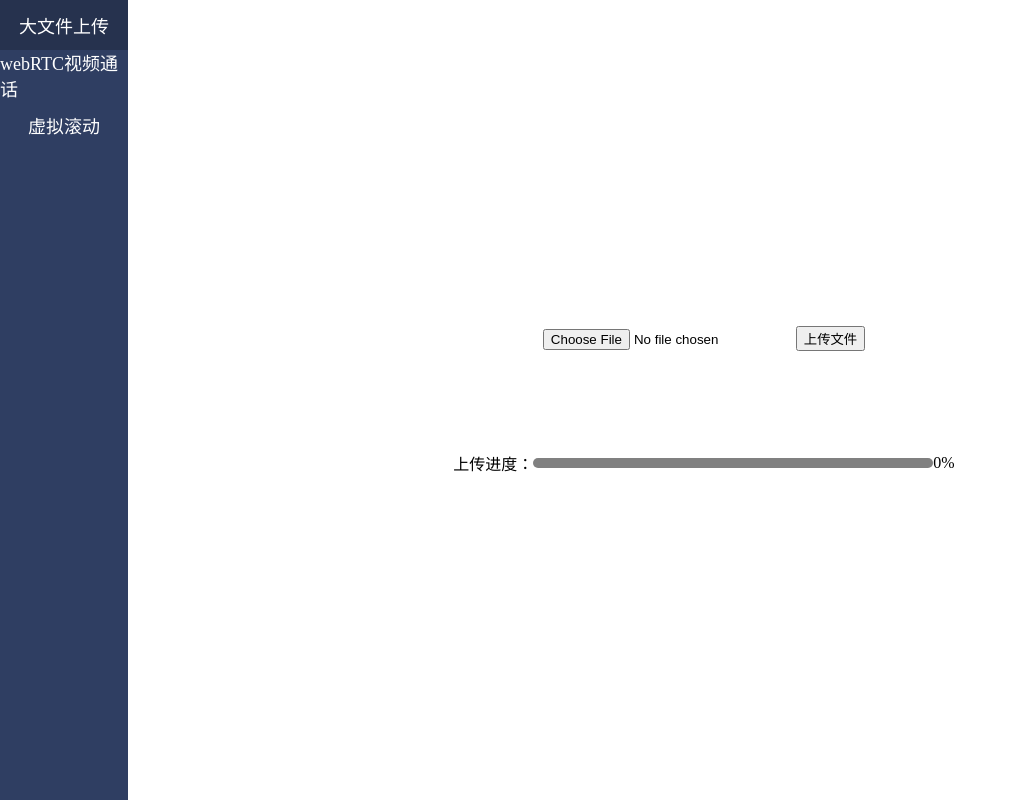
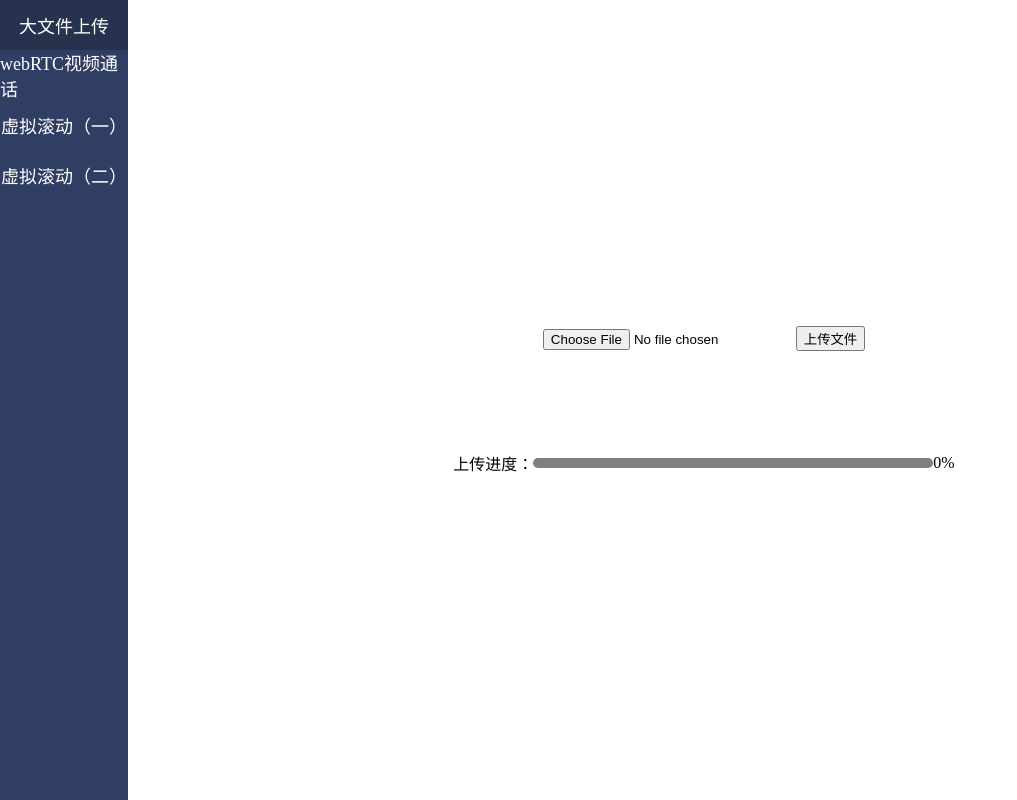
Before and after one commit to MCWBCTW/PublicFunctionsVue, a Vue app: page /#/ in a window 1280 px wide. Shown: the whole page, without its empty margins (0-1017 px from the left). Built offline with nearby package versions, Linux system fonts and the light colour scheme.

Commit message:
虚拟滚动实现1

```diff
--- a/src/router/index.ts
+++ b/src/router/index.ts
@@ -33,6 +33,15 @@ const routes: Array<RouteRecordRaw> = [
                     keepAlive: true,
                 }
             },
+            {
+                path: '/virtualScrollingSecond',
+                name: 'virtualScrollingSecond',
+                component: () => import('../views/children/virtualScrollingSecond.vue'),
+                meta: {
+                    requireAuth: true,
+                    keepAlive: true,
+                }
+            },
         ]
     },
 ]
--- a/src/views/children/virtualScrolling.vue
+++ b/src/views/children/virtualScrolling.vue
@@ -1,8 +1,8 @@
 <template>
     <div class="wrapper" @scroll="contentScroll">
         <div class="background" :style="{height:`${ contentHeight }px`}"></div>
-        <div class="list">
-            <div class="line" v-for="item in data.data" :key="item.id">
+        <div class="list" :style="{transform: `translateY(${scrollTop}px)`}">
+            <div class="line" v-for="item in ergodicData.data" :key="item.id" :style="{height: `${lineHeight}px`}">
                 <span>{{ item.id }}</span>
                 <span>{{ item.msg }}</span>
             </div>
@@ -21,39 +21,37 @@
         id: number
         msg: string
     }
-
-    let data: Idata = reactive({data: []});
-
-    let contentHeight: Ref<number> = ref(0);
+    let scrollTop: Ref<number> = ref(0); // 滚动隐藏的高度
+    let data: Idata = reactive({data: []}); // 全部数据数组
+    let ergodicData: Idata = reactive({data: []}); // 遍历的数组
+    let lineHeight: number = 50; // 单项行高
+    let contentHeight: Ref<number> = ref(0); // 全部数据列表应占高度
 
     function getData () {
         CreateRequest('GET', '/get/oneHundredThousand').then((res: any) => {
-            // if(data.data.length == 0){
-            //     data.data = res.data;
-            // }
-            for(let i = 0; i < 100; i++){
-                data.data.push({
-                    id: i,
-                    msg: Math.random() + ''
-                })
+            if(data.data.length == 0){
+                data.data = res.data;
             }
-            contentHeight.value = 100000 * 50;
+            contentHeight.value = data.data.length * 50;
+            ergodicData.data = data.data.slice(0, 16)
         })
     }
 
     getData();
+
 
     /**
      * 单条数据高度为 50 px
      * 数据长度为十万条，列表总高度 5000000 px
      *
      */
-
-
     function contentScroll(e: any){
         let top: number = e.srcElement.scrollTop;
+        let start = Math.round(top / lineHeight);
+        let end = start + 16;
+        ergodicData.data = data.data.slice(start, end)
+        scrollTop.value = top;
     }
-
 
     /**
      * 二分查找法
@@ -78,7 +76,6 @@
         }
         return -1
     }
-    console.log(binarySearch([1,2,3,4,5,6,7,8,9], 8))
 
 </script>
 
@@ -108,7 +105,6 @@
     }
     .line {
         width: 500px;
-        height: 50px;
         display: flex;
         flex-direction: row;
         justify-content: space-between;
--- /dev/null
+++ b/src/views/children/virtualScrollingSecond.vue
@@ -0,0 +1,13 @@
+<template>
+    <div>virtualScrollingSecond</div>
+</template>
+
+
+<script setup lang="ts">
+
+</script>
+
+
+<style scoped>
+
+</style>
--- a/src/views/index.vue
+++ b/src/views/index.vue
@@ -42,7 +42,13 @@
             path: '/virtualScrolling',
             id: 3,
             active: false,
-            label: '虚拟滚动'
+            label: '虚拟滚动（一）'
+        },
+        {
+            path: '/virtualScrollingSecond',
+            id: 4,
+            active: false,
+            label: '虚拟滚动（二）'
         }
     ])
 
```
